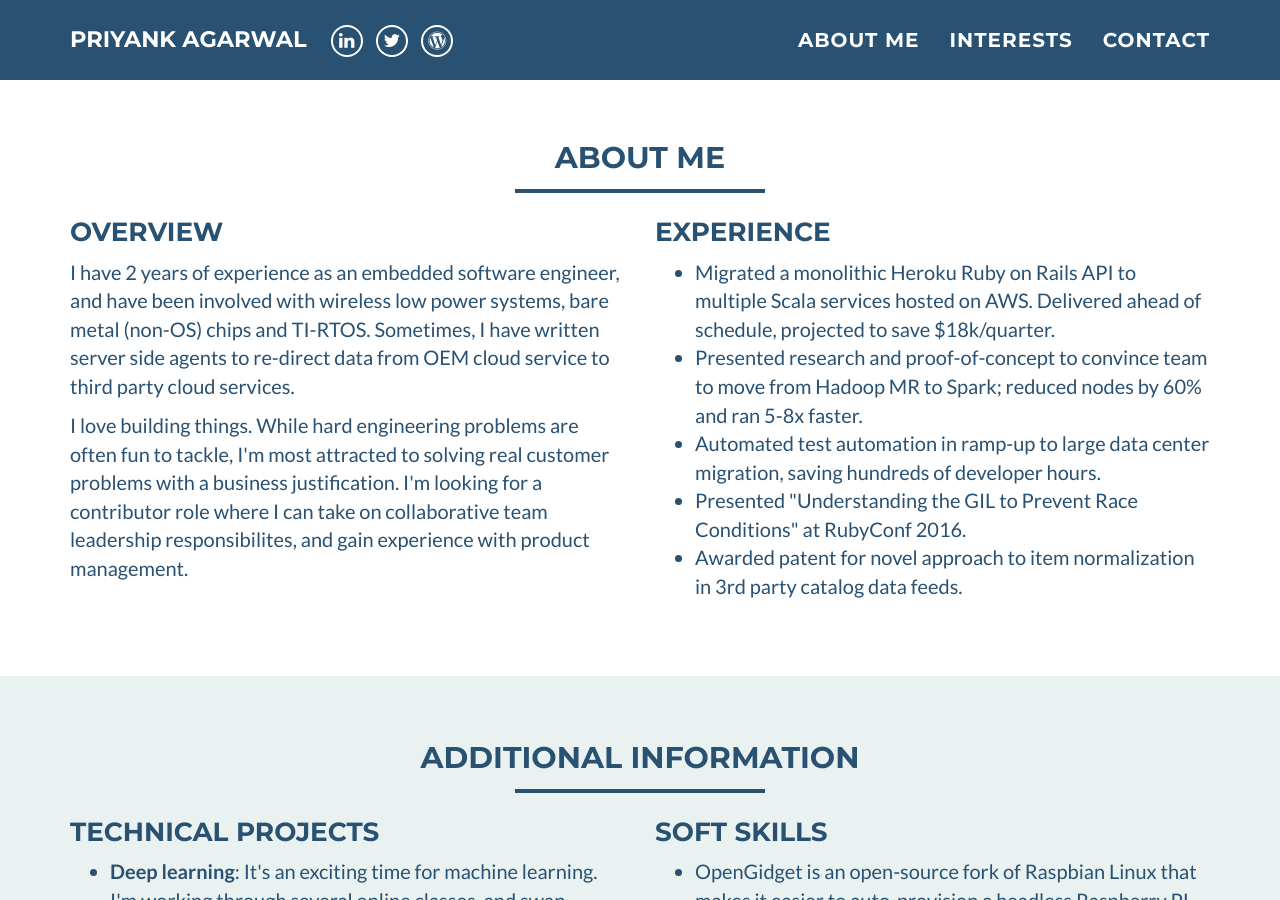
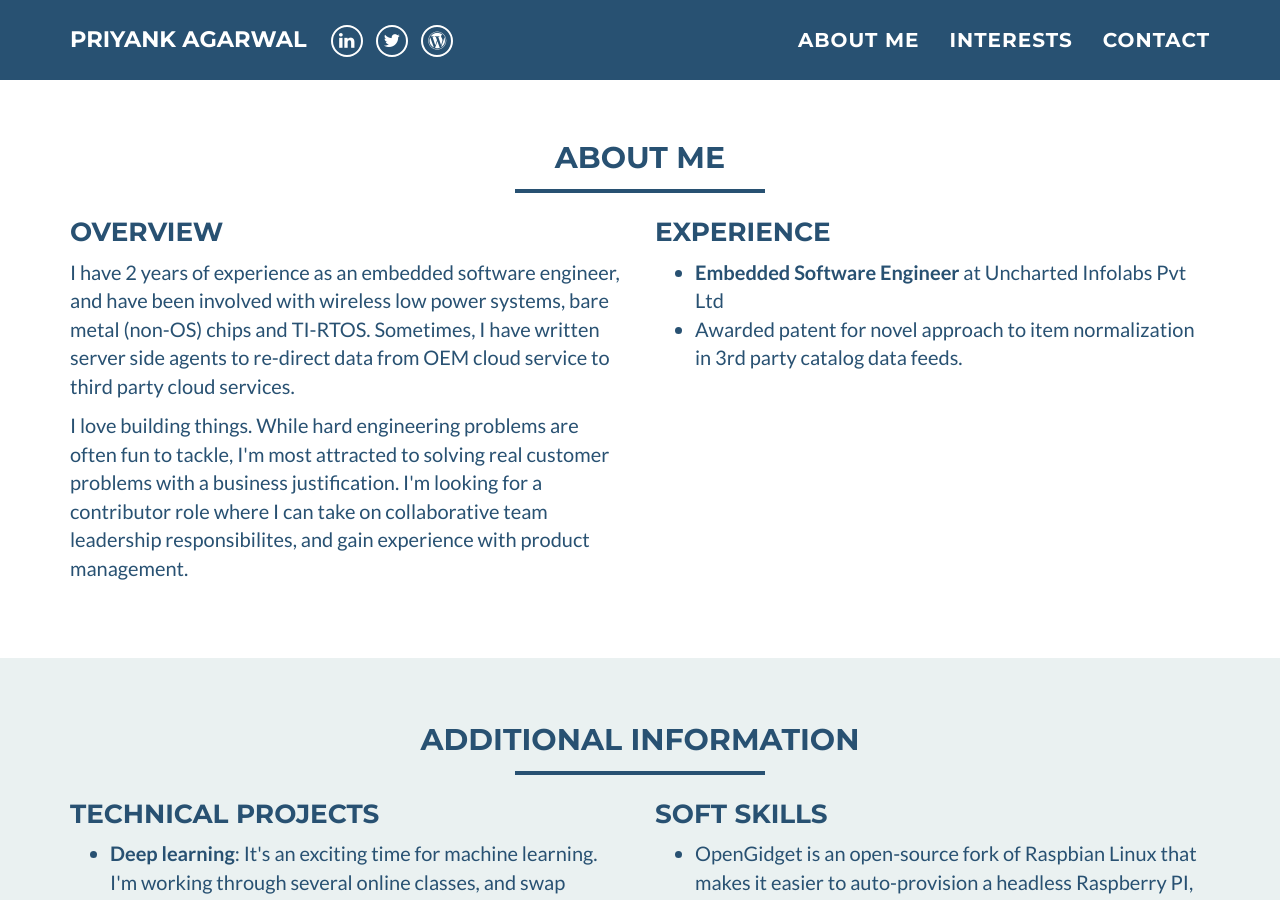
Before and after one commit to dremotion/dremotion.github.io, a Jekyll site: the page built from index.html, in a window 1280 px wide and 900 px high, scrolled down 511 px. Built offline with Jekyll 4.4.1, drawn with Linux system fonts in a browser that asks for light colours.

Commit message:
Updated bio

```diff
--- a/_includes/about_me.html
+++ b/_includes/about_me.html
@@ -23,16 +23,9 @@
 		    <h3 style="margin-top:0;">Experience</h3>
 		    <ul>
     			<li>
-            Migrated a monolithic Heroku Ruby on Rails API to multiple Scala
-            services hosted on AWS. Delivered ahead of schedule, projected to save $18k/quarter.
+            <b>Embedded Software Engineer</b> at Uncharted Infolabs Pvt Ltd
     			</li>
-          <li>
-            Presented research and proof-of-concept to convince team to move from Hadoop MR to Spark; reduced nodes by 60% and ran 5-8x faster.
-          <li>
-            Automated test automation in ramp-up to large data center migration, saving hundreds of developer hours.
-    			<li>
-            Presented "Understanding the GIL to Prevent Race Conditions" at RubyConf 2016.
-    			</li>
+
     			<li>
             Awarded patent for novel approach to item normalization in 3rd party catalog data feeds.
     			</li>
```
